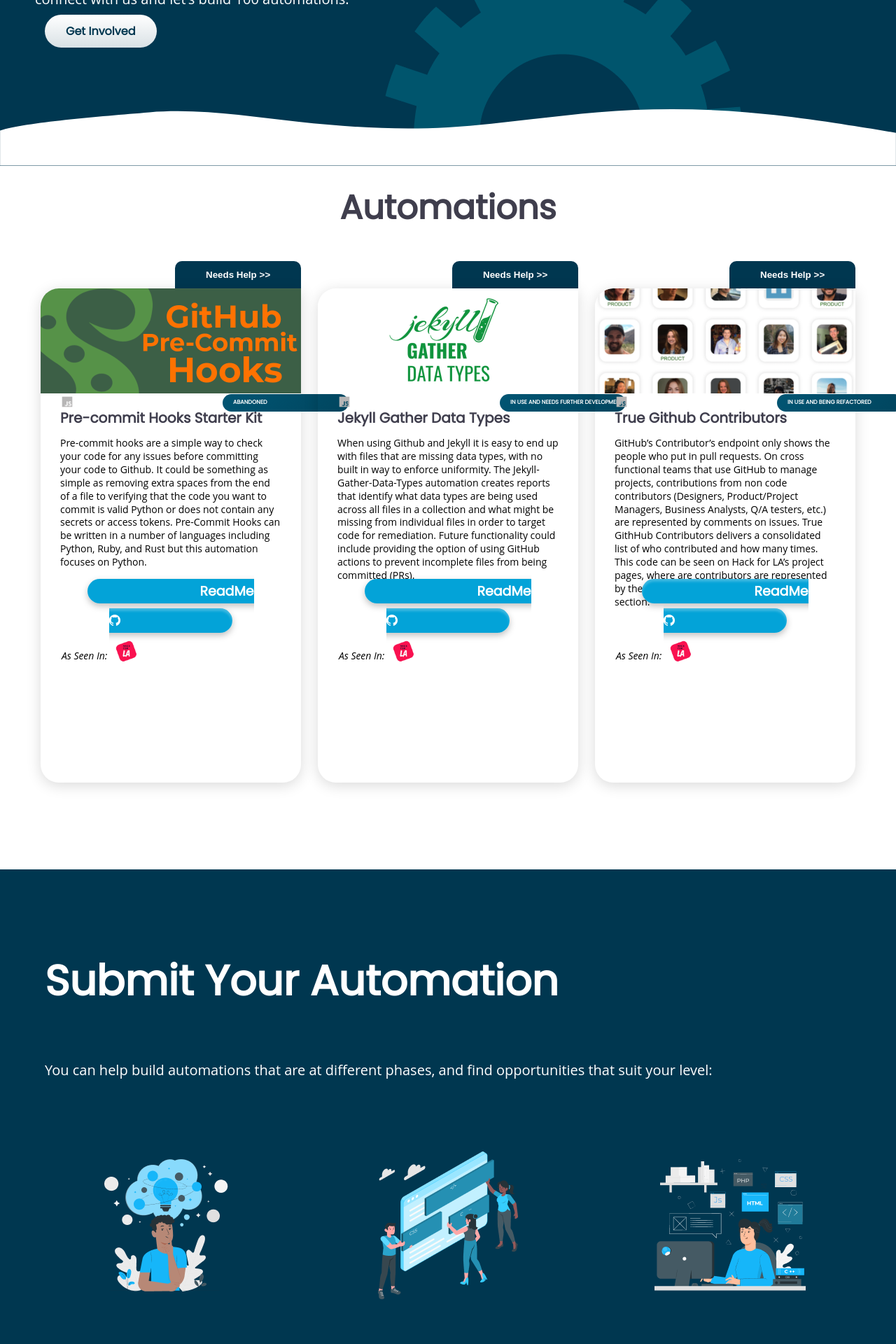
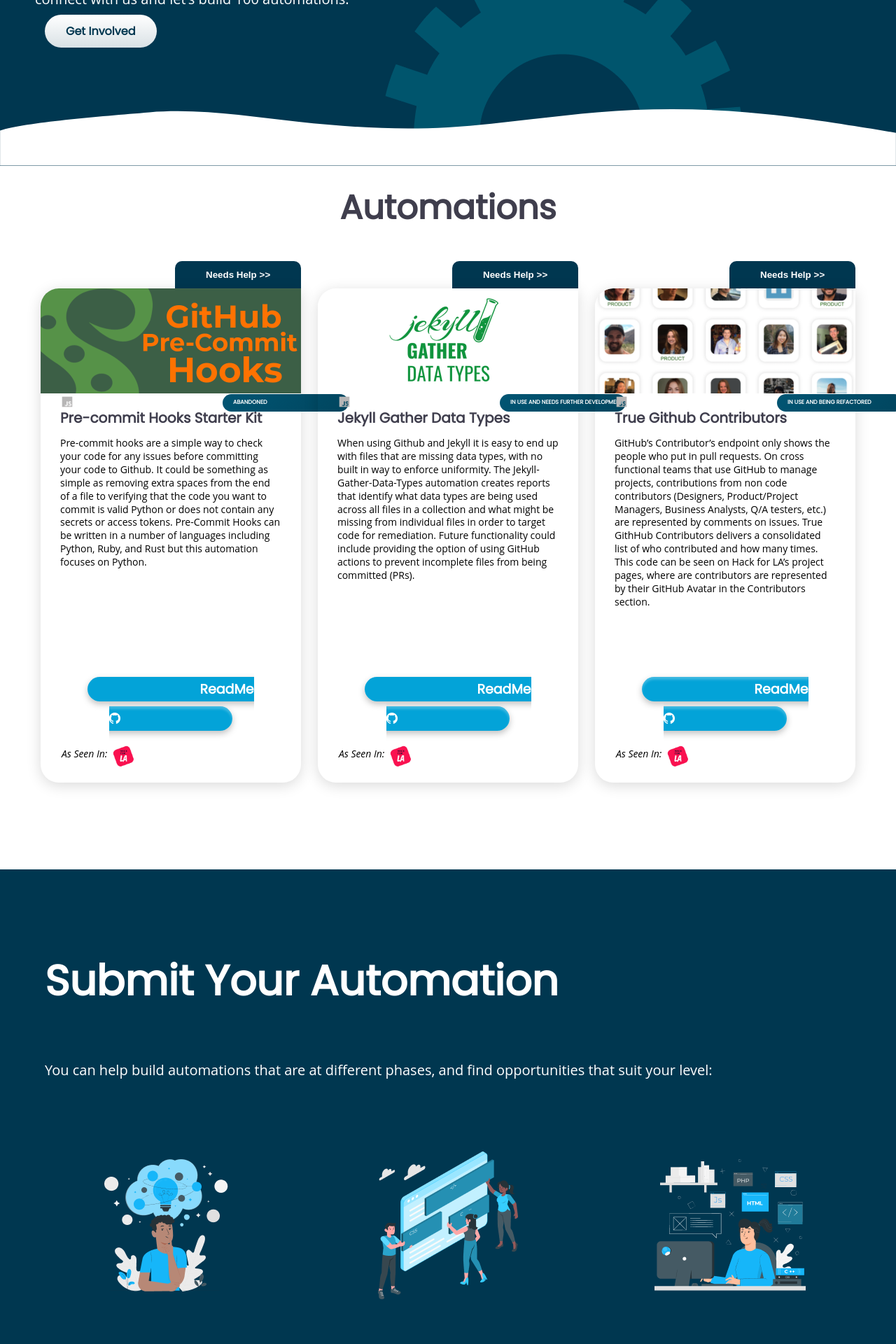
Before and after one commit to 100Automations/Website, a Jekyll site: the page built from index.html, in a window 1280 px wide. Shown: the part 397-2317 px from the top of the page at 70% size. Built offline with Jekyll 4.4.1, drawn with Linux system fonts in a browser that asks for light colours.

Commit message:
Styling Automation cards as seen in section and read me button positioning

```diff
--- a/_sass/includes/ato_grid.scss
+++ b/_sass/includes/ato_grid.scss
@@ -144,14 +144,17 @@
 
                 width: 100%;
                 text-align: center;
+                position: relative;
+                top: 140px;
             }
             ;
             .seen_in{
                 position: relative;
+                bottom: 40px;
                 span{
                     position: absolute;
                     left: 30px;
-                    top: 20px;
+                    top: 200px;
                     font-family: Open Sans;
                     font-style: italic;
                     font-weight: normal;
@@ -163,7 +166,9 @@
                 img{
                     position: absolute;
                     width: 45px;
-                    left: 100px;
+                    top: 190px;
+                    left: 96px;
+
                 }
                 ;
             }
```
